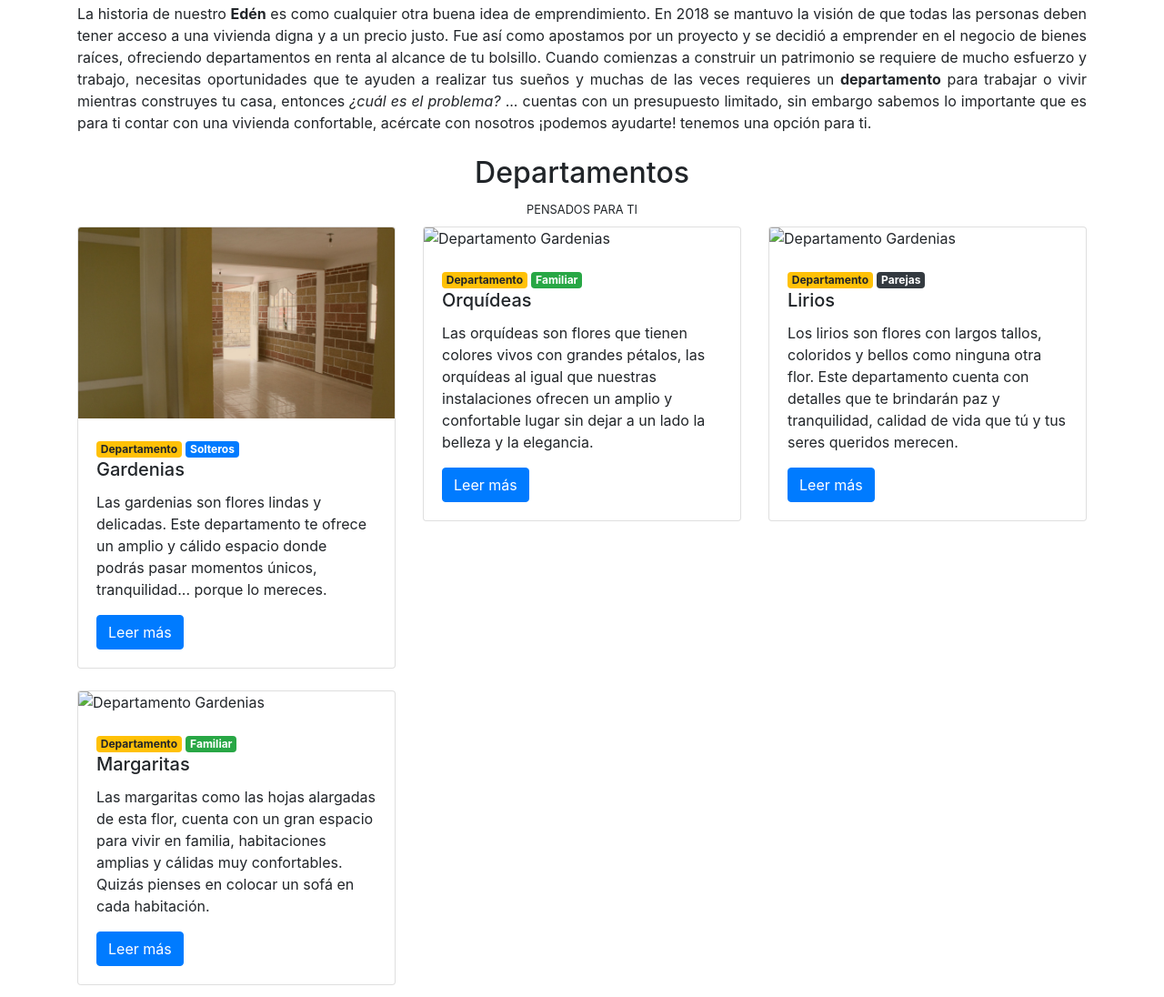
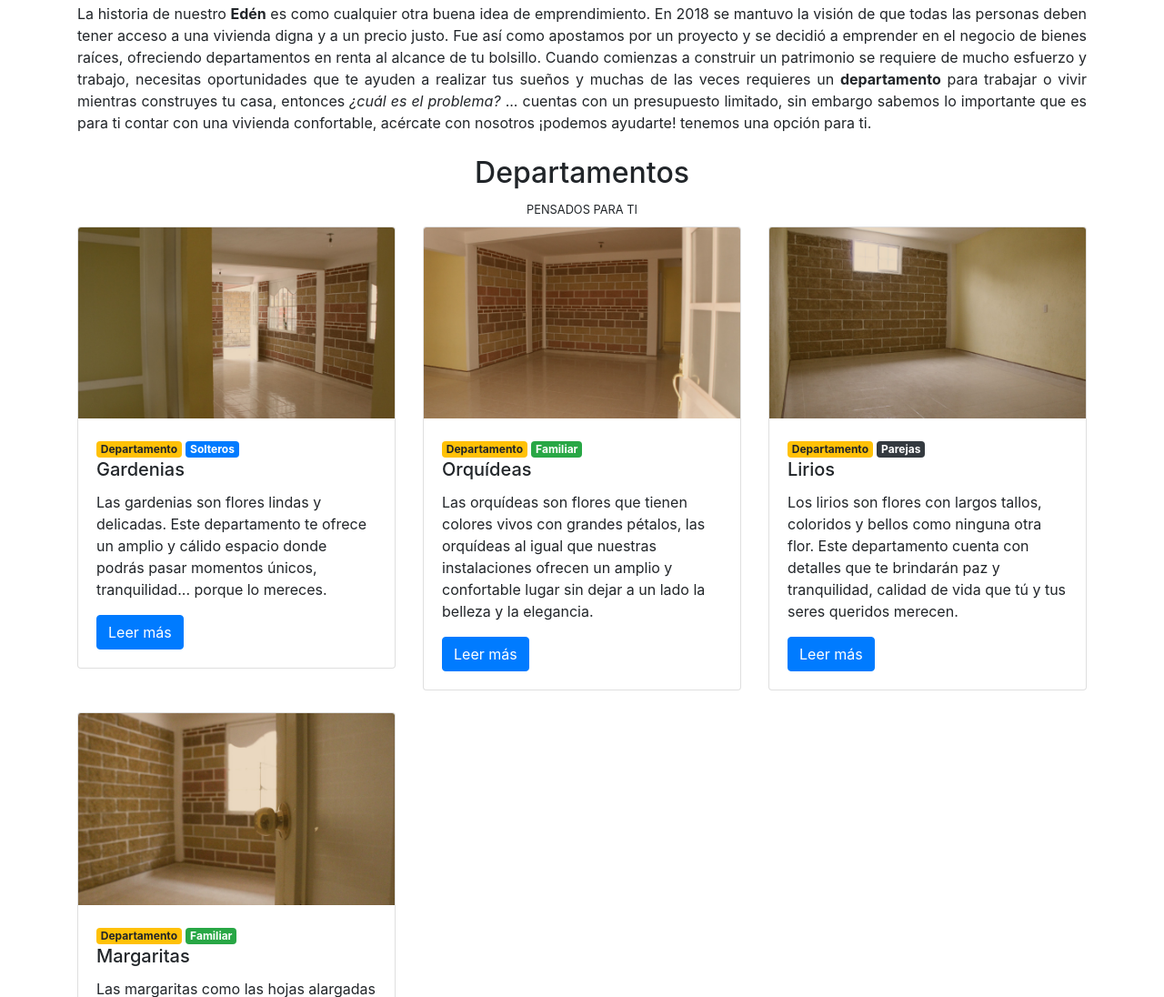
Before and after one commit to gusstavomdo/eleden, a Laravel app: page / in a window 1280 px wide. Shown: the part 782-1878 px from the top of the page at 91% size. Run offline with Laravel 8, Linux system fonts and the light colour scheme; some libraries are stand-ins or nearby versions.

Commit message:
The images of each department are set in the main view

```diff
--- a/resources/views/layouts/main.blade.php
+++ b/resources/views/layouts/main.blade.php
@@ -177,7 +177,7 @@
                     </div>
                     <div class="col-12 col-md-6 col-lg-4 mb-4">
                         <div class="card">
-                            <img class="card-img-top" src="https://via.placeholder.com/286x180" alt="Departamento Gardenias" />
+                            <img class="card-img-top" src="images/assets/orquideas-03.jpg" alt="Departamento Gardenias" />
                             <div class="card-body">
                                 <div class="badges">
                                     <span class="badge badge-warning">Departamento</span>
@@ -191,7 +191,7 @@
                     </div>
                     <div class="col-12 col-md-6 col-lg-4 mb-4">
                         <div class="card">
-                            <img class="card-img-top" src="https://via.placeholder.com/286x180" alt="Departamento Gardenias" />
+                            <img class="card-img-top" src="images/assets/lirios-03.jpg" alt="Departamento Gardenias" />
                             <div class="card-body">
                                 <div class="badges">
                                     <span class="badge badge-warning">Departamento</span>
@@ -205,7 +205,7 @@
                     </div>
                     <div class="col-12 col-md-6 col-lg-4 mb-4">
                         <div class="card">
-                            <img class="card-img-top" src="https://via.placeholder.com/286x180" alt="Departamento Gardenias" />
+                            <img class="card-img-top" src="images/assets/margaritas-02.jpg" alt="Departamento Gardenias" />
                             <div class="card-body">
                                 <div class="badges">
                                     <span class="badge badge-warning">Departamento</span>
```
